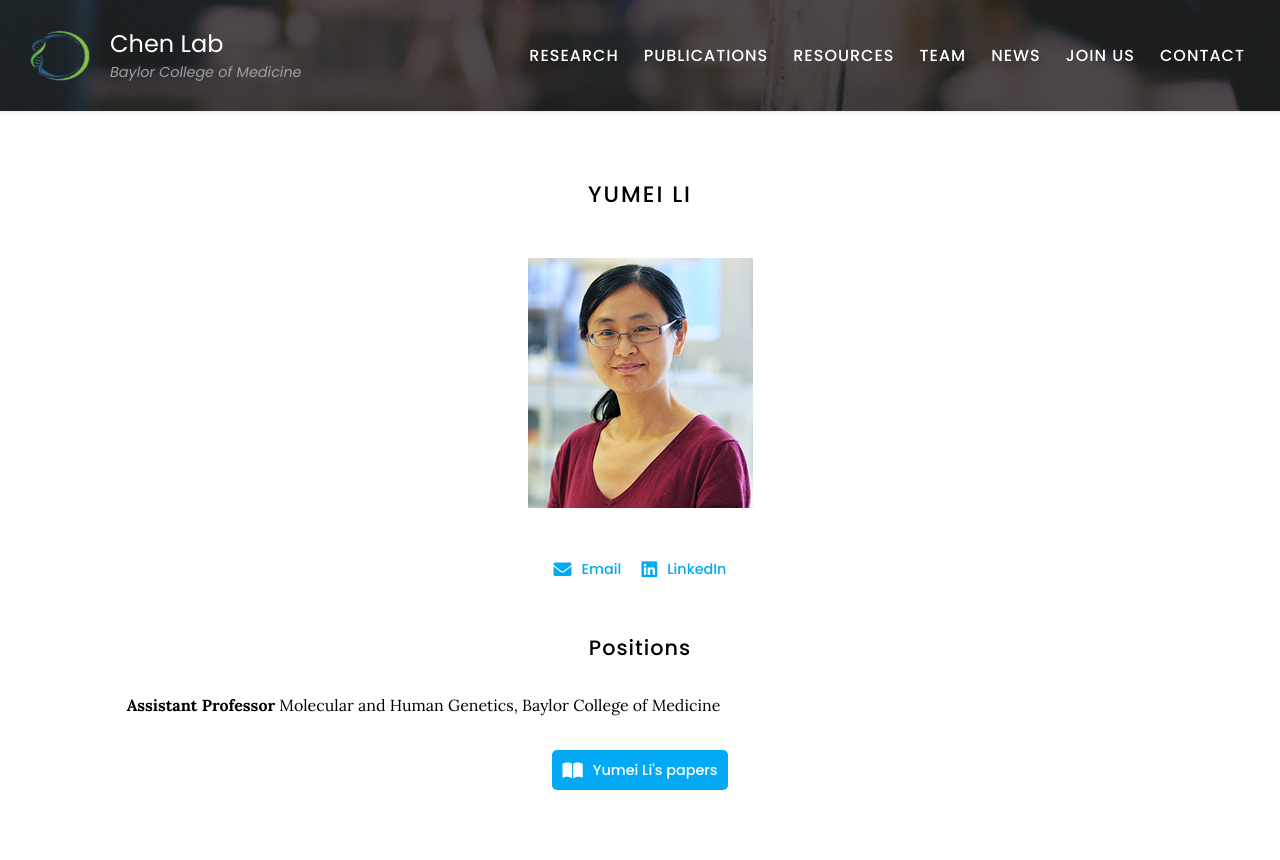
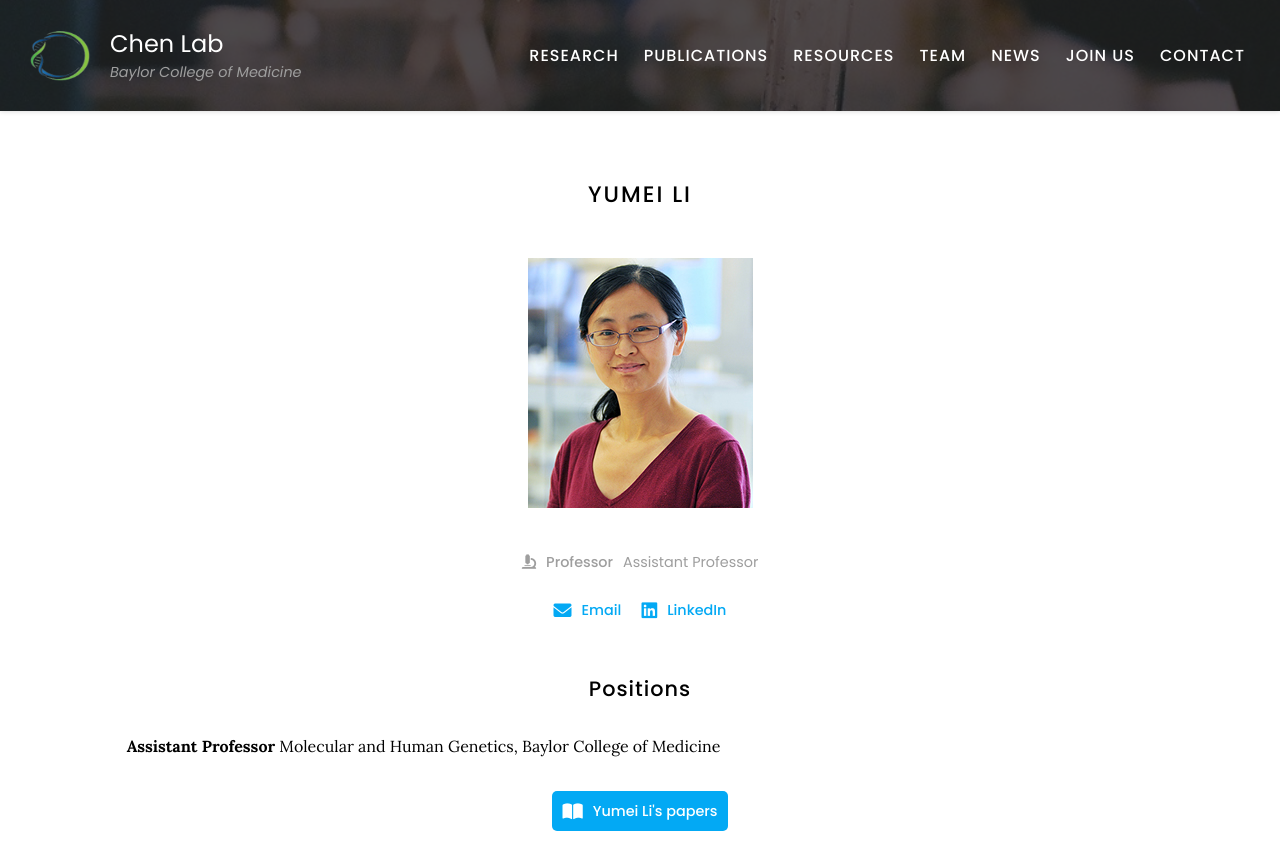
Before and after one commit to wmeng1018/Chen-lab-website, a Jekyll site: the page built from _members/yumei-li.md, in a window 1280 px wide. Shown: the top 860 px of the page. Built offline with Jekyll 4.4.1, drawn with Linux system fonts in a browser that asks for light colours; grey boxes are pictures that could not be loaded.

Commit message:
Update roles.yaml

```diff
--- a/_data/roles.yaml
+++ b/_data/roles.yaml
@@ -1,6 +1,10 @@
 pi:
   icon: fas fa-microscope
   text: Principal Investigator
+
+professor:
+  icon: fas fa-microscope
+  text: Professor
 
 faculty:
   icon: fas fa-microscope
```
